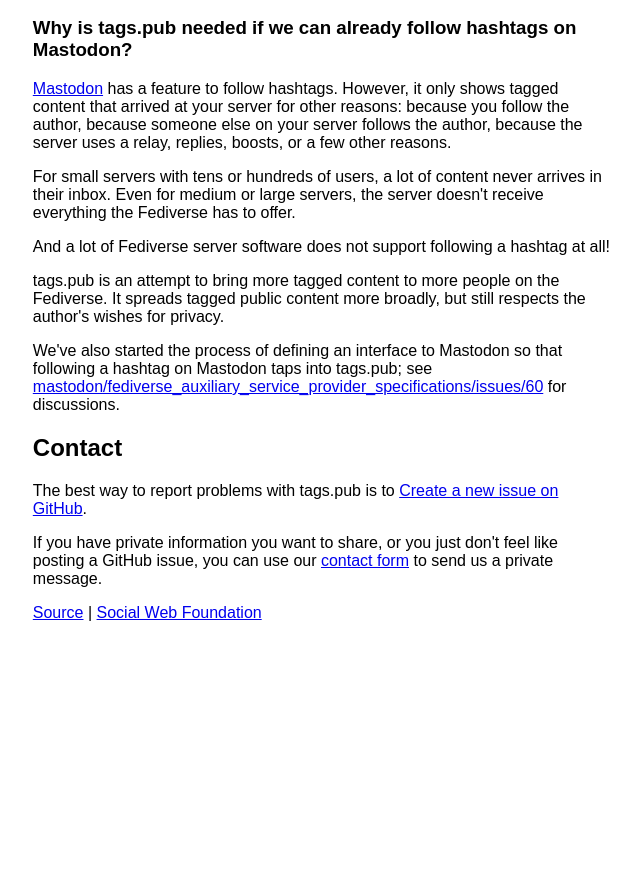
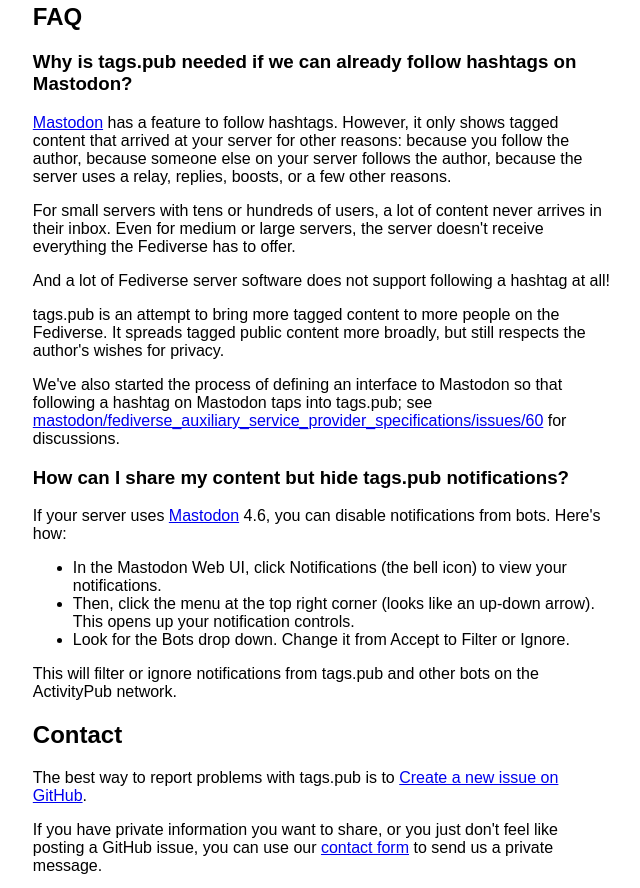
Before and after one commit to social-web-foundation/tags.pub, a website: page web/index.html in a window 1280 px wide. Shown: the part 2490-3378 px from the top of the page, without its empty margins (318-958 px from the left). Before the commit the page ends 3144 px from the top, so only its background shows below. Drawn offline with Linux system fonts and the light colour scheme.

Commit message:
doc: notification filtering

```diff
--- a/web/index.html
+++ b/web/index.html
@@ -78,7 +78,7 @@
     </p>
     <p>
       The first data source is Fediverse servers that opt in to extend their users&apos; reach by participating in
-      tags.pub directly. They use tags.pub as a relay, instead of one of the other available relays. Note that unlike
+      tags.pub directly. They use tags.pub as a relay. Note that unlike
       most relays, tags.pub does not share all public data with all servers -- the follow and boost mechanism described
       above is used instead. So, content flows in just one direction across the relay interface.
     </p>
@@ -91,6 +91,11 @@
     <p>
       Disabling and/or deleting the tags.pub relay account from your server settings <strong>should</strong> stop any
       further content from going to tags.pub.
+    </p>
+    <p>
+      Unlike most relays, users are notified when their content is
+      shared. Individual users can <a href="#optout">opt out</a> of tags.pub,
+      even if their server is opted in.
     </p>
     <p>
       The second option, if you are not a server administrator, is to connect to
@@ -184,6 +189,25 @@
         <a href="https://github.com/mastodon/fediverse_auxiliary_service_provider_specifications/issues/60">mastodon/fediverse_auxiliary_service_provider_specifications/issues/60</a> for discussions.
       </p>
     </section>
+    <section id="notifications">
+      <h3>
+        How can I share my content but hide tags.pub notifications?
+      </h3>
+      <p>
+        If your server uses
+        <a href="https://joinmastodon.org/">Mastodon</a>
+        4.6, you can disable notifications from bots. Here's how:
+      </p>
+      <ul>
+        <li>In the Mastodon Web UI, click Notifications (the bell icon) to view your notifications.</li>
+        <li>Then, click the menu at the top right corner (looks like an up-down arrow). This opens up your notification controls.</li>
+        <li>Look for the Bots drop down. Change it from Accept to Filter or Ignore.</li>
+      </ul>
+      <p>
+        This will filter or ignore notifications from tags.pub and other bots on
+        the ActivityPub network.
+      </p>
+    </section>
   </section>
   <section id="contact">
     <h2>Contact</h2>
```
